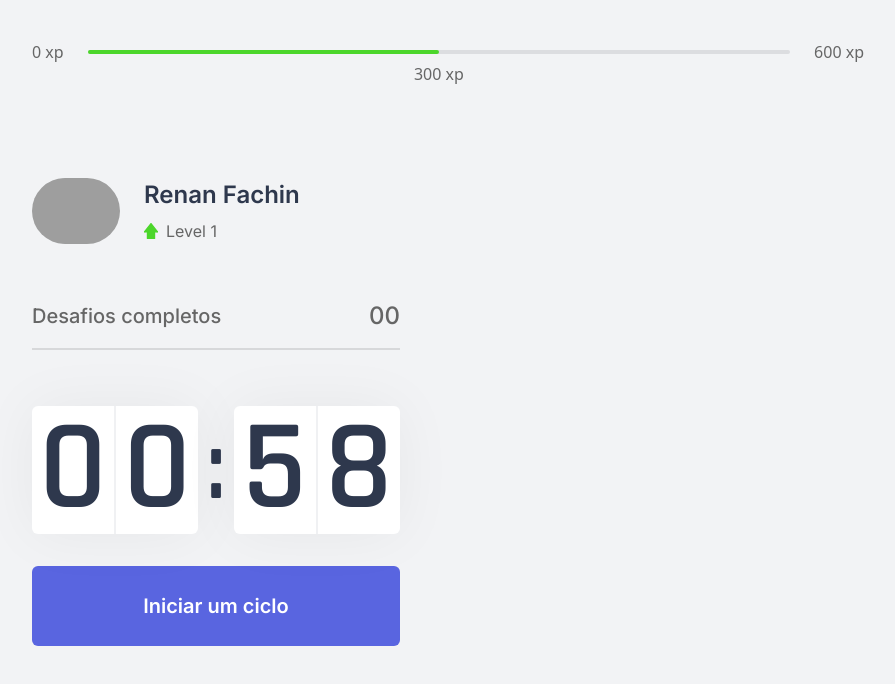
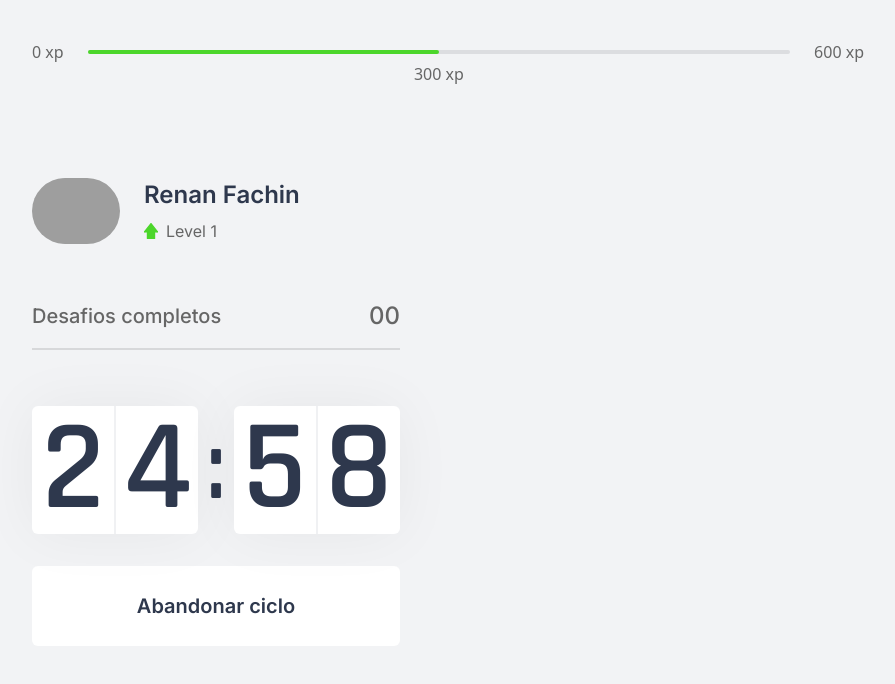
Before and after one commit to RenanFachin/RS_NLW_MoveIT, a Next.js app: page / in a window 1280 px wide. Both pictures are taken after a click on the button "Iniciar um ciclo". Shown: the top 684 px of the page, without its empty margins (192-1087 px from the left). Built offline with nearby package versions, Linux system fonts and the light colour scheme; grey boxes are pictures that could not be loaded.

Commit message:
timeout function improvements in countdown component

```diff
--- a/src/components/CountDown.tsx
+++ b/src/components/CountDown.tsx
@@ -1,7 +1,10 @@
 import { useState, useEffect } from "react"
 
+
+let countDownTimeout: NodeJS.Timeout;
+
 export function CountDown() {
-    const [time, setTime] = useState(1 * 60)
+    const [time, setTime] = useState(25 * 60)
 
     const minutes = Math.floor(time / 60)
     const seconds = time % 60
@@ -10,22 +13,27 @@ export function CountDown() {
     const [minuteLeft, minuteRight] = String(minutes).padStart(2, '0').split('')
     const [secondLeft, secondRight] = String(seconds).padStart(2, '0').split('')
 
-    const [active, setActive] = useState(false)
+    const [isActive, setIsActive] = useState(false)
 
     function startCountDown() {
-        setActive(true)
+        setIsActive(true)
+    }
+
+    function resetCountDown() {
+        clearTimeout(countDownTimeout)
+        setIsActive(false)
     }
 
     useEffect(() => {
         // Se active for true e time for maior que zero
-        if (active && time > 0) {
+        if (isActive && time > 0) {
             // Executando uma função a cada segundo que passar
-            setTimeout(() => {
+            countDownTimeout = setTimeout(() => {
                 // Tirando 1 segundo a cada segundo que passar após o a variável active virar true
                 setTime(time - 1)
             }, 1000)
         }
-    }, [active, time]) // Executa quando o active mudar, ou seja, qnd o usuário clicar no botão e quando o time mudar
+    }, [isActive, time]) // Executa quando o active mudar, ou seja, qnd o usuário clicar no botão e quando o time mudar
 
     return (
         <>
@@ -58,6 +66,19 @@ export function CountDown() {
             </div>
 
 
+            {
+                isActive ?
+                    (
+                        <button
+                            onClick={resetCountDown}
+                            type="button"
+                            className="w-full h-20 mt-8 flex items-center justify-center rounded-md bg-white text-text-title text-xl font-semibold hover:bg-red-500 hover:text-white transition-colors"
+                        >
+                            Abandonar ciclo
+                        </button>
+                    )
+                    :
+                    (
                         <button
                             onClick={startCountDown}
                             type="button"
@@ -65,6 +86,12 @@ export function CountDown() {
                         >
                             Iniciar um ciclo
                         </button>
+                    )
+            }
+
+
+
+
         </>
     )
 }
```
Lines whose indentation alone changed are shown as unchanged.
